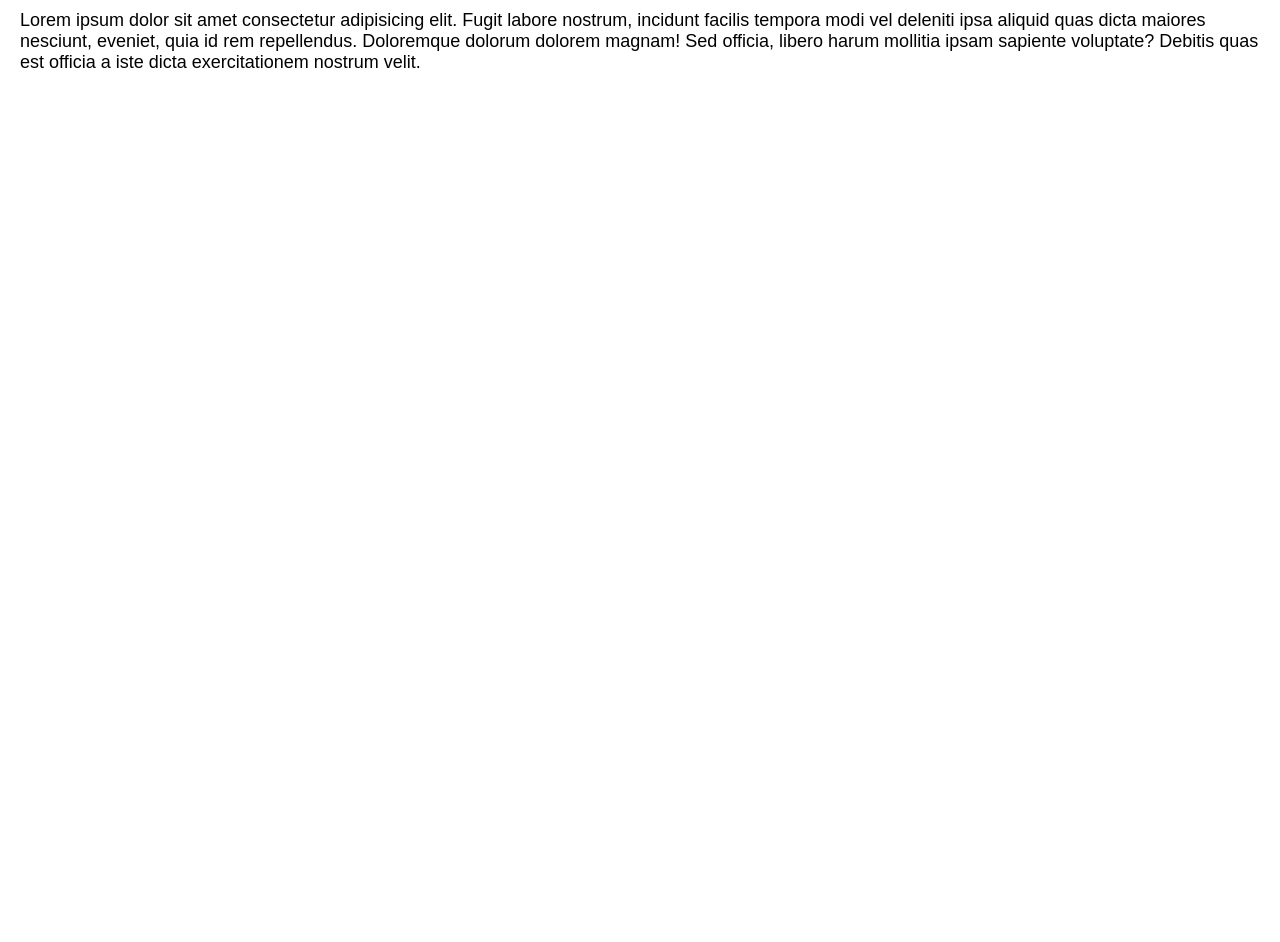
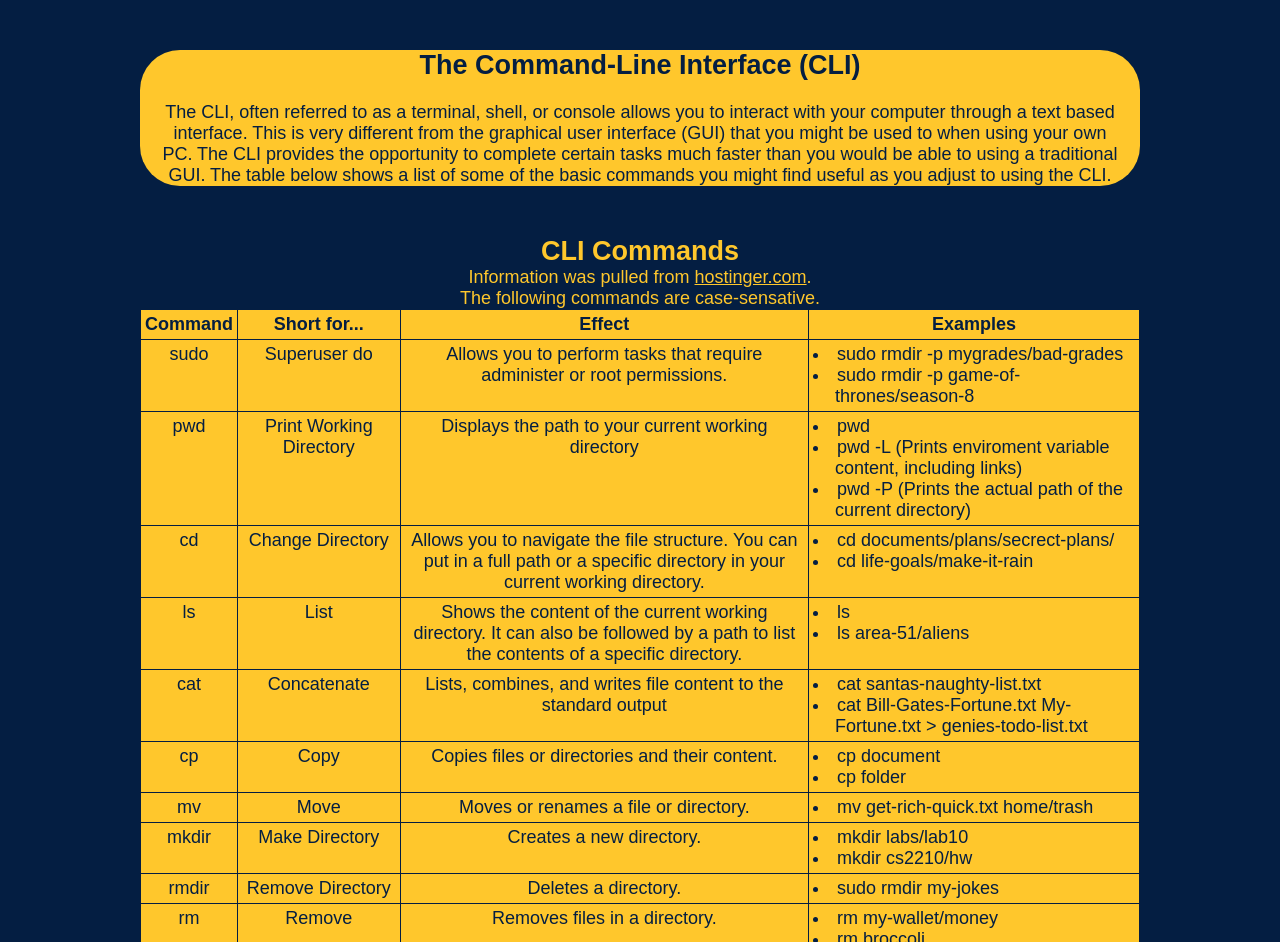
Before and after one commit to LaGren0ui11e/CSCI-1210-Group-Project, a plain HTML site: page resources/basic_commands.html in a window 1280 px wide. Shown: the part 116-1058 px from the top of the page. Before the commit the page ends 800 px from the top, so only its background shows below. Drawn offline with Linux system fonts and the light colour scheme.

Commit message:
Basic Commands page

```diff
--- a/resources/basic_commands.html
+++ b/resources/basic_commands.html
@@ -2,7 +2,7 @@
 <html lang="en">
 <head>
 	<meta charset="utf-8">
-	<meta name="author" content="">
+	<meta name="author" content="Matt Williams">
 	<meta name="description" content="Final Project">
 	<meta name="keywords" content="csci1210, project, final">
 	<title>Basic Commands</title>
@@ -10,9 +10,9 @@
     <link rel="stylesheet" href="../css/style.css">
 
 	<!--
-		Author:
-		Date:				2023-08-02
-		Last revised:
+		Author:			    Matt Williams
+		Date:				    2023-08-06
+		Last revised:		2023-08-06
 		Assignment:			Final Project
 		Purpose:
 	-->
@@ -27,5 +27,99 @@
 	<a href="/resources.html" class="navelement">RESOURCES</a>
 </nav>
 <body>
-    <p>Lorem ipsum dolor sit amet consectetur adipisicing elit. Fugit labore nostrum, incidunt facilis tempora modi vel deleniti ipsa aliquid quas dicta maiores nesciunt, eveniet, quia id rem repellendus. Doloremque dolorum dolorem magnam! Sed officia, libero harum mollitia ipsam sapiente voluptate? Debitis quas est officia a iste dicta exercitationem nostrum velit.</p>
+  <style>
+    h2,table,.row,.navbar {
+      margin:auto;
+      text-align:center;
+    }
+    h2 {
+      padding:0;
+    }
+    table {
+      width:1000px;
+      color:#041E42;
+      border-style:solid;
+      border-color:#FFC72C;
+      border: 10px;
+      background-color:#FFC72C;
+    }
+    .row {
+      width:1000px;
+      margin-top:50px;
+      margin-bottom:50px;
+    }
+    li {
+      list-style-position:inside;
+      text-align:left;
+      padding-left:22px;
+      text-indent:-22px;
+    }
+    #first_row {
+      background-color:#FFC72C;
+      color:#041E42;
+      border-radius:40px;
+    }
+    a:link {
+      color:#FFC72C;
+    }
+    a:visited,a:hover {
+      color:white;
+    }
+    body {
+      background-color:#041E42;
+    }
+  </style>
+  <div class="container">
+    <div class="row" id="first_row">
+      <h2>The Command-Line Interface &#40;CLI&#41;</h2><br>
+      <p>
+        The CLI, often referred to as a terminal, shell, or console allows you to interact with your computer through a text based interface. This is very different from the graphical user interface &#40;GUI&#41; that you might be used to when using your own PC. The CLI provides the opportunity to complete certain tasks much faster than you would be able to using a traditional GUI. The table below shows a list of some of the basic commands you might find useful as you adjust to using the CLI.
+      </p>
+    </div>
+    <div class="row">
+      <h2 style="color:#FFC72C">CLI Commands</h2>
+      <p style="color:#FFC72C">
+        Information was pulled from <a href="https://www.hostinger.com/tutorials/linux-commands">hostinger.com</a>.<br>
+        The following commands are case-sensative.
+      </p>
+      <table>
+        <tr>
+          <th>Command</th><th>Short for...</th><th>Effect</th><th>Examples</th>
+        </tr>
+        <tr>
+          <td>sudo</td><td>Superuser do</td><td>Allows you to perform tasks that require administer or root permissions.</td><td><ul><li>sudo rmdir -p mygrades/bad-grades</li><li>sudo rmdir -p game-of-thrones/season-8</li></ul></td>
+        </tr>
+        <tr>
+          <td>pwd</td><td>Print Working Directory</td><td>Displays the path to your current working directory</td><td><ul><li>pwd</li><li>pwd -L &#40;Prints enviroment variable content, including links&#41;</li><li>pwd -P &#40;Prints the actual path of the current directory&#41;</li></ul></td>
+        </tr>
+        <tr>
+          <td>cd</td><td>Change Directory</td><td>Allows you to navigate the file structure. You can put in a full path or a specific directory in your current working directory.</td><td><ul><li>cd documents/plans/secrect-plans/</li><li>cd life-goals/make-it-rain</li></ul></td>
+        </tr>
+        <tr>
+          <td>ls</td><td>List</td><td>Shows the content of the current working directory. It can also be followed by a path to list the contents of a specific directory.</td><td><ul><li>ls</li><li>ls area-51/aliens</li></ul></td>
+        </tr>
+        <tr>
+          <td>cat</td><td>Concatenate</td><td>Lists, combines, and writes file content to the standard output</td><td><ul><li>cat santas-naughty-list.txt</li><li>cat Bill-Gates-Fortune.txt My-Fortune.txt > genies-todo-list.txt</li></ul></td>
+        </tr>
+        <tr>
+          <td>cp</td><td>Copy</td><td>Copies files or directories and their content.</td><td><ul><li>cp document</li><li>cp folder</li></ul></td>
+        </tr>
+        <tr>
+          <td>mv</td><td>Move</td><td>Moves or renames a file or directory.</td><td><ul><li>mv get-rich-quick.txt home/trash</li></ul></td>
+        </tr>
+        <tr>
+          <td>mkdir</td><td>Make Directory</td><td>Creates a new directory.</td><td><ul><li>mkdir labs/lab10</li><li> mkdir cs2210/hw</li></ul></td>
+        </tr>
+        <tr>
+          <td>rmdir</td><td>Remove Directory</td><td>Deletes a directory.</td><td><ul><li>sudo rmdir my-jokes</li></ul></td>
+        </tr>
+        <tr>
+          <td>rm</td><td>Remove</td><td>Removes files in a directory.</td><td><ul><li>rm my-wallet/money</li><li>rm broccoli</li></ul></td>
+        </tr>
+        <tr>
+          <td>grep</td><td>Global Regular Expression Print</td><td>Searches the text in a given directory for a key word.</td><td><ul><li>grep meaning life.txt</li><li>grep money wallet.txt</li></ul></td>
+        </tr>
+      </table>
+    </div>
+  </div>
 </body>
```
